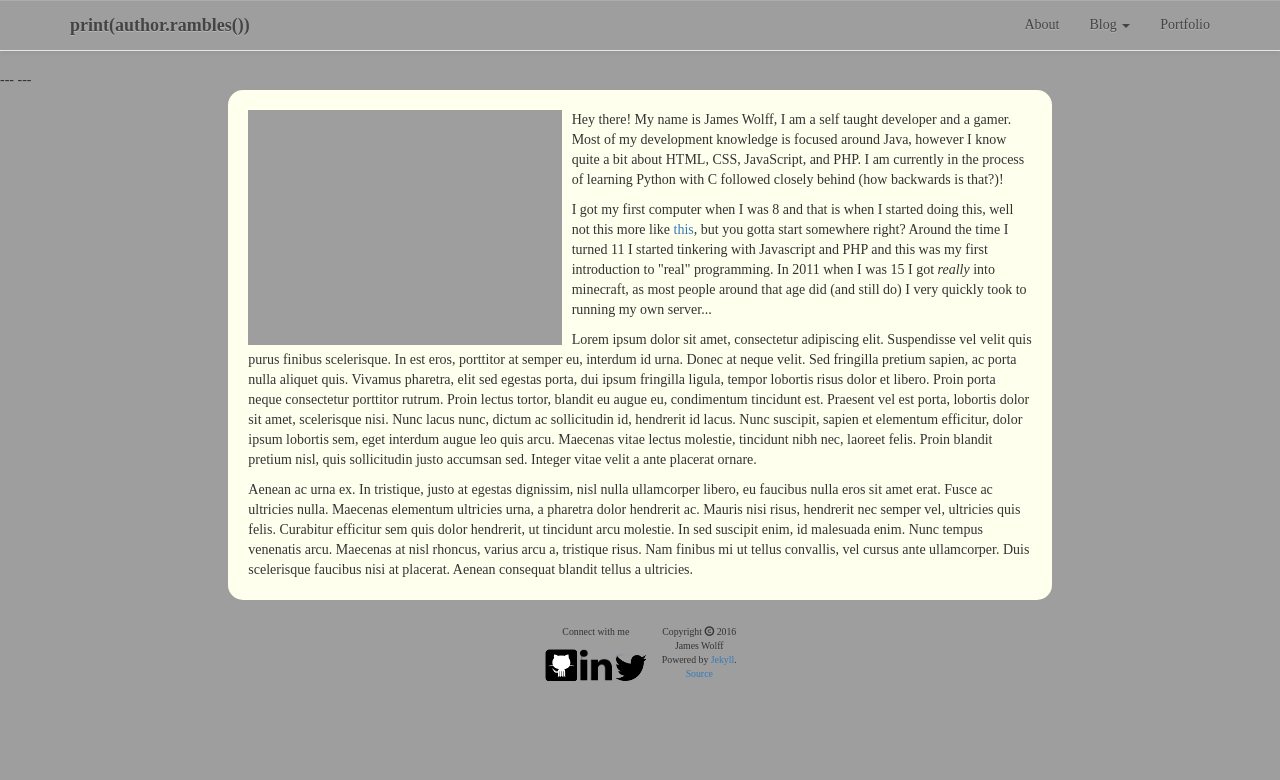
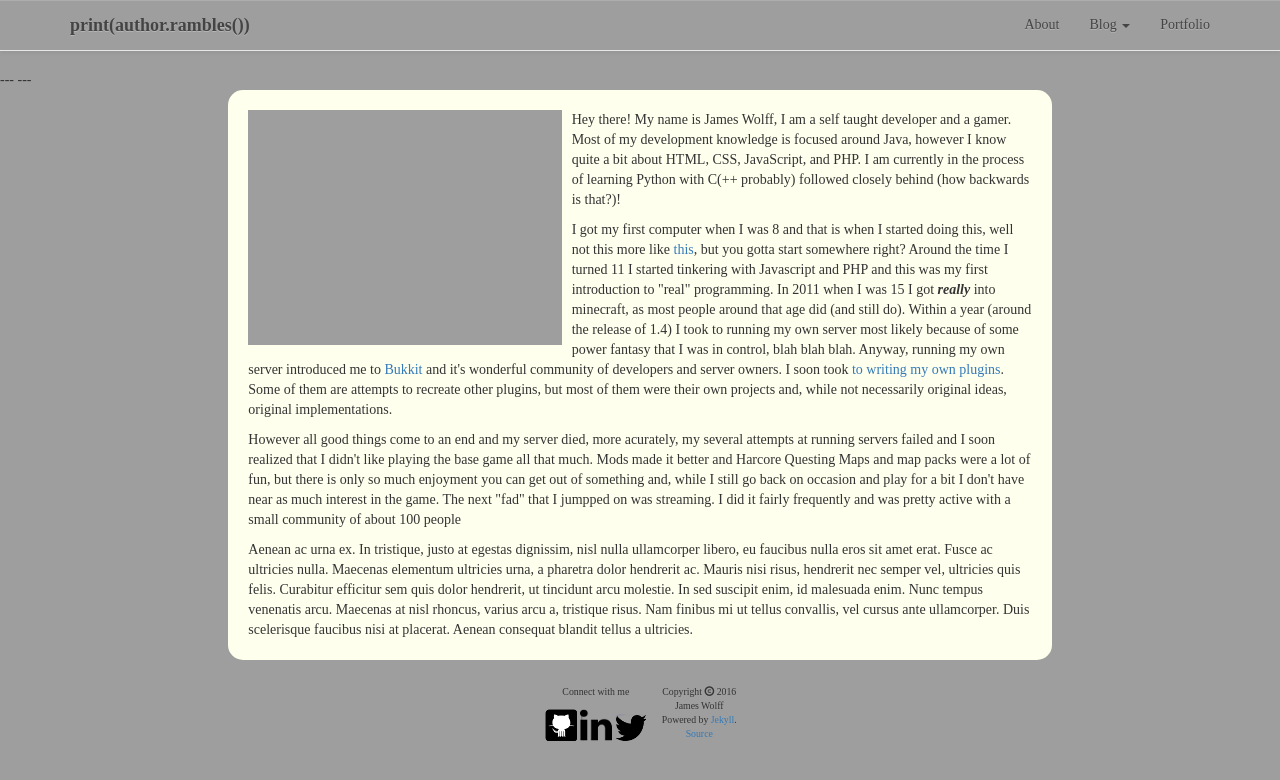
Before and after one commit to jwolff52/wolffblog, a Jekyll site: the page built from about/index.html, in a window 1280 px wide. Shown: the top 780 px of the page. Built offline with Jekyll 4.4.1, drawn with Linux system fonts in a browser that asks for light colours; some web fonts are replaced.

Commit message:
Update index.html

```diff
--- a/about/index.html
+++ b/about/index.html
@@ -6,10 +6,10 @@ title: About Me
 	<div class="clearfix">
 		<p class="description">
 			<img src="{{ site.url }}/media/no_image.gif" alt="Picture of James Wolff" />
-			Hey there! My name is James Wolff, I am a self taught developer and a gamer. Most of my development knowledge is focused around Java, however I know quite a bit about HTML, CSS, JavaScript, and PHP. I am currently in the process of learning Python with C followed closely behind (how backwards is that?)!
+			Hey there! My name is James Wolff, I am a self taught developer and a gamer. Most of my development knowledge is focused around Java, however I know quite a bit about HTML, CSS, JavaScript, and PHP. I am currently in the process of learning Python with C(++ probably) followed closely behind (how backwards is that?)!
 		</p>
-		<p>I got my first computer when I was 8 and that is when I started doing this, well not this more like <a href="{{ site.url }}/media/helpmego.png">this</a>, but you gotta start somewhere right? Around the time I turned 11 I started tinkering with Javascript and PHP and this was my first introduction to "real" programming. In 2011 when I was 15 I got <string><em>really</em></strong> into minecraft, as most people around that age did (and still do) I very quickly took to running my own server...</p>
-		<p>Lorem ipsum dolor sit amet, consectetur adipiscing elit. Suspendisse vel velit quis purus finibus scelerisque. In est eros, porttitor at semper eu, interdum id urna. Donec at neque velit. Sed fringilla pretium sapien, ac porta nulla aliquet quis. Vivamus pharetra, elit sed egestas porta, dui ipsum fringilla ligula, tempor lobortis risus dolor et libero. Proin porta neque consectetur porttitor rutrum. Proin lectus tortor, blandit eu augue eu, condimentum tincidunt est. Praesent vel est porta, lobortis dolor sit amet, scelerisque nisi. Nunc lacus nunc, dictum ac sollicitudin id, hendrerit id lacus. Nunc suscipit, sapien et elementum efficitur, dolor ipsum lobortis sem, eget interdum augue leo quis arcu. Maecenas vitae lectus molestie, tincidunt nibh nec, laoreet felis. Proin blandit pretium nisl, quis sollicitudin justo accumsan sed. Integer vitae velit a ante placerat ornare.</p>
+		<p>I got my first computer when I was 8 and that is when I started doing this, well not this more like <a href="{{ site.url }}/media/helpmego.png">this</a>, but you gotta start somewhere right? Around the time I turned 11 I started tinkering with Javascript and PHP and this was my first introduction to "real" programming. In 2011 when I was 15 I got <strong><em>really</em></strong> into minecraft, as most people around that age did (and still do). Within a year (around the release of 1.4) I took to running my own server most likely because of some power fantasy that I was in control, blah blah blah. Anyway, running my own server introduced me to <a href="https://bukkit.org">Bukkit</a> and it's wonderful community of developers and server owners. I soon took <a href="https://github.com/jwolff52/RankUp">to</a> <a href="https://github.com/jwolff52/AutoDisconnect">writing</a> <a href="https://github.com/jwolff52/LiveBroadcast">my</a> <a href="https://github.com/jwolff52/WelcomeBook">own</a> <a href="https://github.com/jwolff52/TimberEssentials">plugins</a>. Some of them are attempts to recreate other plugins, but most of them were their own projects and, while not necessarily original ideas, original implementations.</p>
+		<p>However all good things come to an end and my server died, more acurately, my several attempts at running servers failed and I soon realized that I didn't like playing the base game all that much. Mods made it better and Harcore Questing Maps and map packs were a lot of fun, but there is only so much enjoyment you can get out of something and, while I still go back on occasion and play for a bit I don't have near as much interest in the game. The next "fad" that I jumpped on was streaming. I did it fairly frequently and was pretty active with a small community of about 100 people</p>
 		<p>Aenean ac urna ex. In tristique, justo at egestas dignissim, nisl nulla ullamcorper libero, eu faucibus nulla eros sit amet erat. Fusce ac ultricies nulla. Maecenas elementum ultricies urna, a pharetra dolor hendrerit ac. Mauris nisi risus, hendrerit nec semper vel, ultricies quis felis. Curabitur efficitur sem quis dolor hendrerit, ut tincidunt arcu molestie. In sed suscipit enim, id malesuada enim. Nunc tempus venenatis arcu. Maecenas at nisl rhoncus, varius arcu a, tristique risus. Nam finibus mi ut tellus convallis, vel cursus ante ullamcorper. Duis scelerisque faucibus nisi at placerat. Aenean consequat blandit tellus a ultricies.</p>
 	</div>
 </div>
```
